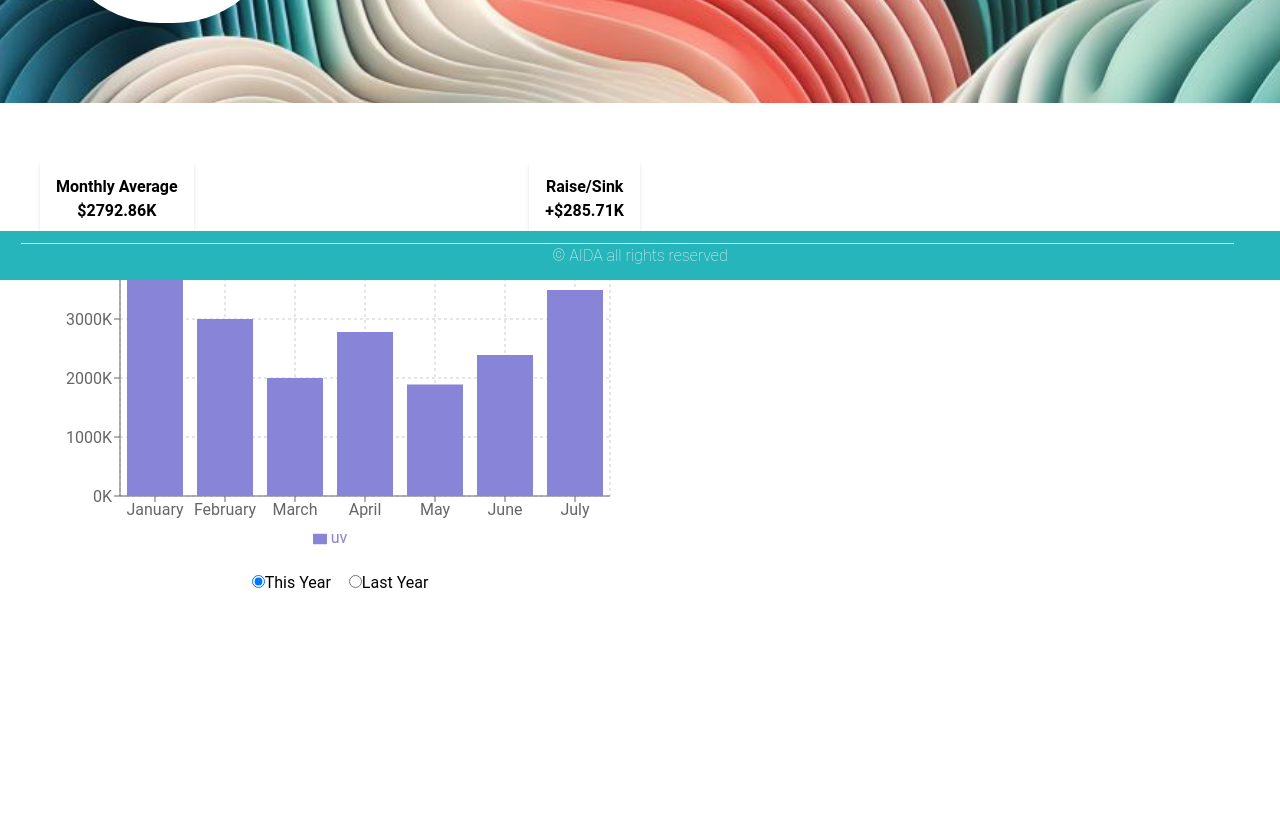
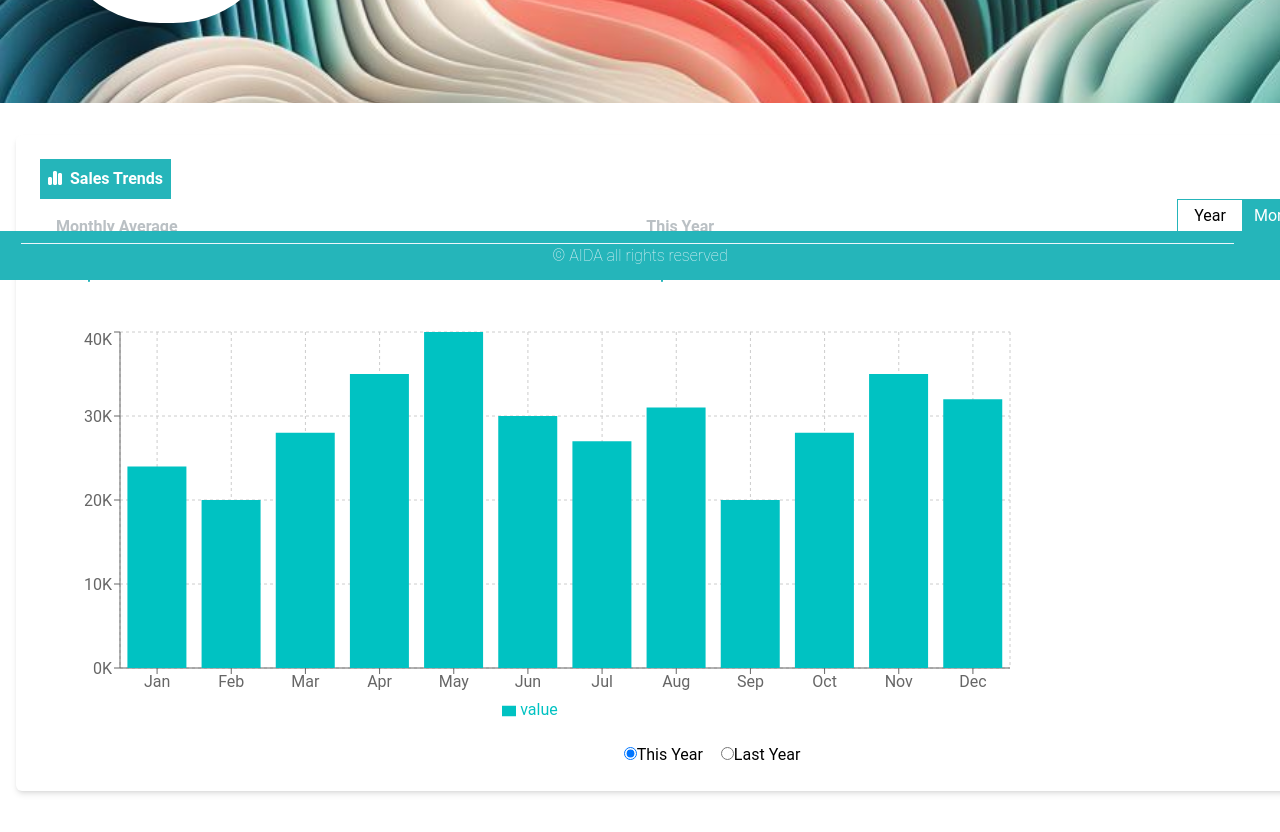
Before and after one commit to RanaMohamad21/Aida-Front-End, a React (Vite) app in the folder Aida/: page /VendorAnalytics in a window 1280 px wide. Shown: the part 520-1352 px from the top of the page. Before the commit the page ends 1180 px from the top, so only its background shows below. Built offline with nearby package versions, Linux system fonts and the light colour scheme.

Commit message:
Sales Trends component done

```diff
--- a/Aida/package.json
+++ b/Aida/package.json
@@ -20,7 +20,7 @@
     "react-icons": "^5.0.1",
     "react-loading": "^2.0.3",
     "react-multi-carousel": "^2.8.5",
-    "react-quill": "^0.0.2",
+    "react-quill": "^2.0.0",
     "react-router-dom": "^6.22.1",
     "recharts": "^2.12.7"
   },
--- a/Aida/src/Vendor/SalesTrends.jsx
+++ b/Aida/src/Vendor/SalesTrends.jsx
@@ -1,51 +1,104 @@
 import React, { useState } from 'react';
 import { BarChart, Bar, XAxis, YAxis, CartesianGrid, Tooltip, Legend } from 'recharts';
+import { FontAwesomeIcon } from '@fortawesome/react-fontawesome';
+import { faArrowUp, faArrowDown, faChartSimple } from '@fortawesome/free-solid-svg-icons';
+import '@fortawesome/fontawesome-svg-core/styles.css';
 
+// Example data
 const dataThisYear = [
-  { name: 'January', uv: 4000, pv: 2400, amt: 2400 },
-  { name: 'February', uv: 3000, pv: 1398, amt: 2210 },
-  { name: 'March', uv: 2000, pv: 9800, amt: 2290 },
-  { name: 'April', uv: 2780, pv: 3908, amt: 2000 },
-  { name: 'May', uv: 1890, pv: 4800, amt: 2181 },
-  { name: 'June', uv: 2390, pv: 3800, amt: 2500 },
-  { name: 'July', uv: 3490, pv: 4300, amt: 2100 },
-  // Add more data for each month
+  { name: 'Jan', value: 24000 },
+  { name: 'Feb', value: 20000 },
+  { name: 'Mar', value: 28000 },
+  { name: 'Apr', value: 35000 },
+  { name: 'May', value: 40000 },
+  { name: 'Jun', value: 30000 },
+  { name: 'Jul', value: 27000 },
+  { name: 'Aug', value: 31000 },
+  { name: 'Sep', value: 20000 },
+  { name: 'Oct', value: 28000 },
+  { name: 'Nov', value: 35000 },
+  { name: 'Dec', value: 32000 },
 ];
 
 const dataLastYear = [
-  { name: 'January', uv: 3000, pv: 2400, amt: 2400 },
-  { name: 'February', uv: 2500, pv: 1398, amt: 2210 },
-  { name: 'March', uv: 1500, pv: 9800, amt: 2290 },
-  { name: 'April', uv: 2780, pv: 3908, amt: 2000 },
-  { name: 'May', uv: 1890, pv: 4800, amt: 2181 },
-  { name: 'June', uv: 2390, pv: 3800, amt: 2500 },
-  { name: 'July', uv: 3490, pv: 4300, amt: 2100 },
-  // Add more data for each month
+  { name: 'Jan', value: 21000 },
+  { name: 'Feb', value: 18000 },
+  { name: 'Mar', value: 26000 },
+  { name: 'Apr', value: 34000 },
+  { name: 'May', value: 39000 },
+  { name: 'Jun', value: 28000 },
+  { name: 'Jul', value: 26000 },
+  { name: 'Aug', value: 30000 },
+  { name: 'Sep', value: 19000 },
+  { name: 'Oct', value: 27000 },
+  { name: 'Nov', value: 33000 },
+  { name: 'Dec', value: 31000 },
 ];
 
 const SalesTrends = () => {
   const [year, setYear] = useState('thisYear');
+  const [period, setPeriod] = useState('year');
   const data = year === 'thisYear' ? dataThisYear : dataLastYear;
 
-  const monthlyAverage = data.reduce((acc, item) => acc + item.uv, 0) / data.length;
-  const raiseOrSink = (monthlyAverage - dataLastYear.reduce((acc, item) => acc + item.uv, 0) / dataLastYear.length).toFixed(2);
+  const monthlyAverage = data.reduce((acc, item) => acc + item.value, 0) / data.length;
+  const totalThisYear = dataThisYear.reduce((acc, item) => acc + item.value, 0);
+  const totalLastYear = dataLastYear.reduce((acc, item) => acc + item.value, 0);
+  const percentageChange = ((totalThisYear - totalLastYear) / totalLastYear) * 100;
 
   return (
-    <div className="p-6">
-      <div className="flex justify-between mb-4">
-        <div className="bg-white p-4 rounded shadow-md text-center">
-          <div className="text-lg font-semibold">Monthly Average</div>
-          <div className="text-2xl font-bold">${monthlyAverage.toFixed(2)}K</div>
+    <div className="p-6 bg-white shadow-md rounded-md w-full">
+     <div className="text-2xl font-semibold bg-teal text-white inline-block p-2"> <FontAwesomeIcon icon={faChartSimple} className="mr-1" /> Sales Trends</div>
+
+      <div className="mb-6 flex justify-between">
+
+        <div className="bg-white p-4 rounded text-center">
+          <div className="text-lg font-semibold text-gray">Monthly Average</div>
+          <div className="text-2xl font-bold">${monthlyAverage.toLocaleString()}K</div>
+          <div className="text-teal flex items-center justify-center">
+            <FontAwesomeIcon icon={faArrowUp} className="mr-1" />
+            12.56%
+          </div>
         </div>
-        <div className="bg-white p-4 rounded shadow-md text-center">
-          <div className="text-lg font-semibold">Raise/Sink</div>
-          <div className={`text-2xl font-bold ${raiseOrSink >= 0 ? 'text-green-500' : 'text-red-500'}`}>{raiseOrSink >= 0 ? '+' : ''}${raiseOrSink}K</div>
+
+        <div className="bg-white p-4 rounded text-left">
+          <div className="text-lg font-semibold text-gray">This Year</div>
+          <div className="text-2xl font-bold">${totalThisYear.toLocaleString()}K</div>
+          <div className={`flex items-center justify-center ${percentageChange >= 0 ? 'text-teal' : 'text-salmon'}`}>
+            <FontAwesomeIcon icon={percentageChange >= 0 ? faArrowUp : faArrowDown} className="mr-1" />
+            {percentageChange.toFixed(2)}%
+          </div>
         </div>
+
+        <div className="flex-row space-x-0">
+        <div className="flex border border-teal">
+  <button
+    className={`flex-1 px-4 py-1 rounded-none ${period === 'year' ? 'bg-white text-black border-black' : 'bg-teal text-white'}`}
+    onClick={() => setPeriod('year')}
+  >
+    Year
+  </button>
+  <button
+    className={`flex-1 px-3 py-1 rounded-none ${period === 'month' ? 'bg-white text-black border-black' : 'bg-teal text-white'}`}
+    onClick={() => setPeriod('month')}
+  >
+    Month
+  </button>
+  <button
+    className={`flex-1 px-4 py-1 rounded-none ${period === 'week' ? 'bg-white text-black' : 'bg-teal text-white'}`}
+    onClick={() => setPeriod('week')}
+  >
+    Week
+  </button>
+</div>
+
+</div>
+
       </div>
 
+
       <BarChart
-        width={600}
-        height={300}
+        width={1000}
+        height={400}
         data={data}
         margin={{
           top: 5, right: 30, left: 20, bottom: 5,
@@ -53,11 +106,12 @@ const SalesTrends = () => {
       >
         <CartesianGrid strokeDasharray="3 3" />
         <XAxis dataKey="name" />
-        <YAxis tickFormatter={(value) => `${value}K`} />
+        <YAxis tickFormatter={(value) => `${value / 1000}K`} />
         <Tooltip />
         <Legend />
-        <Bar dataKey="uv" fill="#8884d8" />
+        <Bar dataKey="value" fill="#00c2c2" />
       </BarChart>
+
 
       <div className="mt-4 flex justify-center">
         <div>
@@ -67,6 +121,7 @@ const SalesTrends = () => {
               value="thisYear"
               checked={year === 'thisYear'}
               onChange={() => setYear('thisYear')}
+
             />
             This Year
           </label>
@@ -76,11 +131,12 @@ const SalesTrends = () => {
               value="lastYear"
               checked={year === 'lastYear'}
               onChange={() => setYear('lastYear')}
+
             />
             Last Year
           </label>
         </div>
-      </div>
+        </div>
     </div>
   );
 };
```
Also changed, not shown: 1 other file (tests, documents, lock files or other folders).
